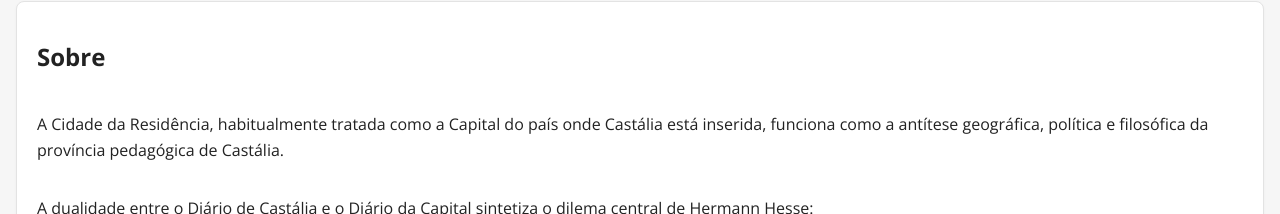
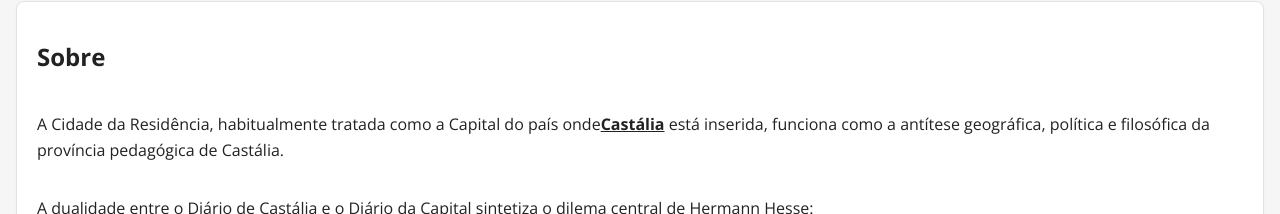
Before and after one commit to willycornelissen/clipping, a React (Vite) app: page /sobre in a window 1280 px wide. Shown: the part 276-490 px from the top of the page. Built offline with nearby package versions, Linux system fonts and the light colour scheme.

Commit message:
Add bold link to Castália in first paragraph of Sobre page

```diff
--- a/src/pages/PaginaSobre.jsx
+++ b/src/pages/PaginaSobre.jsx
@@ -5,9 +5,9 @@
     <article className="noticia">
       <h2 className="fonte">Sobre</h2>
       <p>
-        A Cidade da Residência, habitualmente tratada como a Capital do país onde
-        Castália está inserida, funciona como a antítese geográfica, política e
-        filosófica da província pedagógica de Castália.
+A Cidade da Residência, habitualmente tratada como a Capital do país onde
+<strong><a href="https://diario-de-castalia.ghost.io/about/" target="_blank" rel="noopener noreferrer">Castália</a></strong> está inserida, funciona como a antítese geográfica, política e
+filosófica da província pedagógica de Castália.
       </p>
       <p>
         A dualidade entre o Diário de Castália e o Diário da Capital sintetiza o
```
